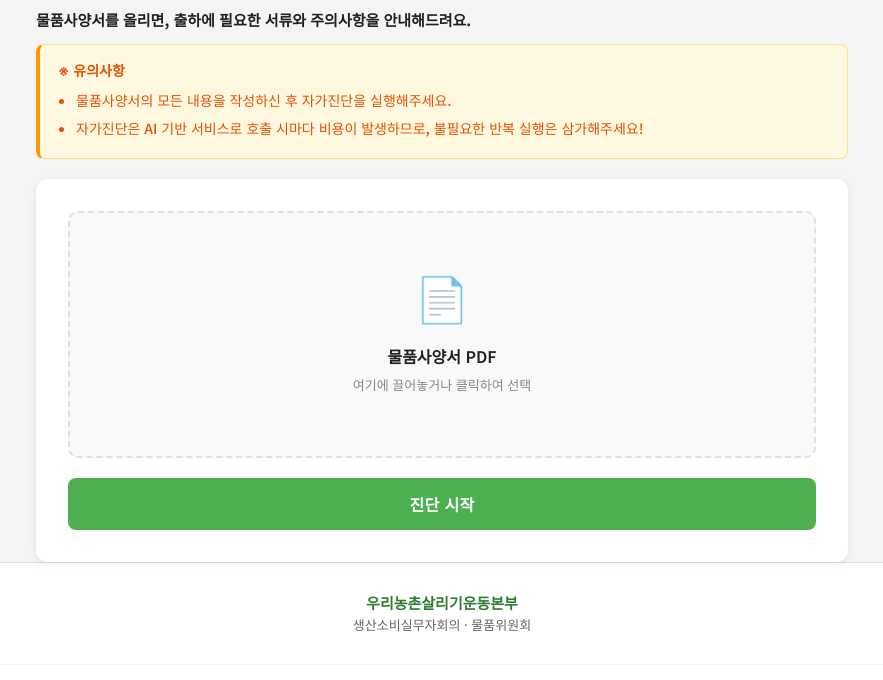
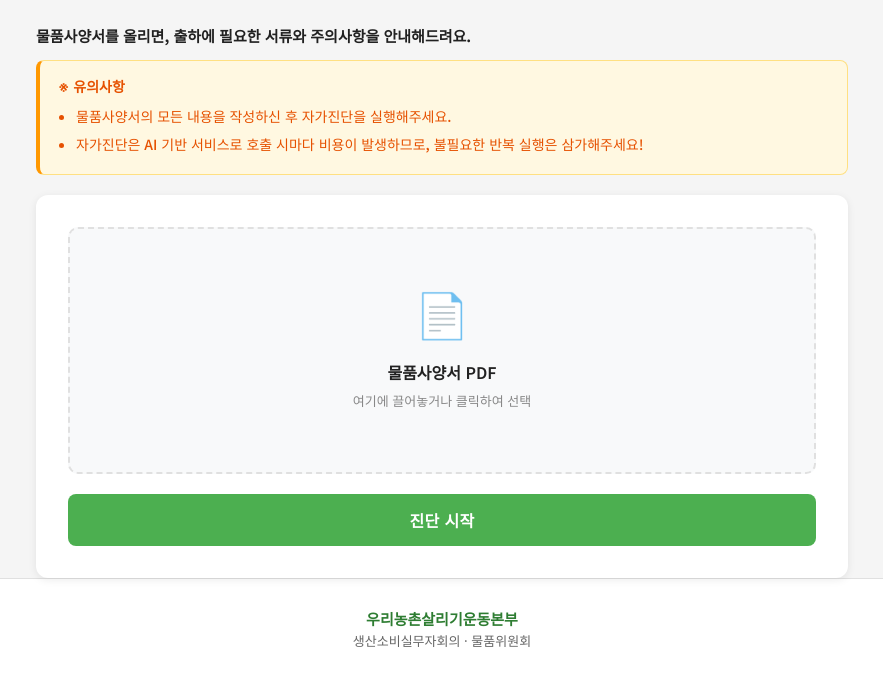
Before and after one commit to urinong/woori-checklist, a Flask app: page / in a window 1280 px wide. Shown: the part 135-815 px from the top of the page, without its empty margins (198-1081 px from the left). Before the commit the page ends 766 px from the top, so only its background shows below. Run offline with Flask 3, Linux system fonts and the light colour scheme.

Commit message:
design: 인트로 텍스트 상단 여백 추가
Co-Authored-By: Claude Sonnet 4.6 <noreply@anthropic.com>

```diff
--- a/static/style.css
+++ b/static/style.css
@@ -83,7 +83,7 @@ html, body {
  * ============================================================ */
 main { padding: 56px 0 88px; }
 
-.page-body { display: flex; flex-direction: column; gap: 20px; padding-top: 8px; }
+.page-body { display: flex; flex-direction: column; gap: 20px; padding-top: 24px; }
 
 /* ============================================================
  * 섹션 인트로
```
